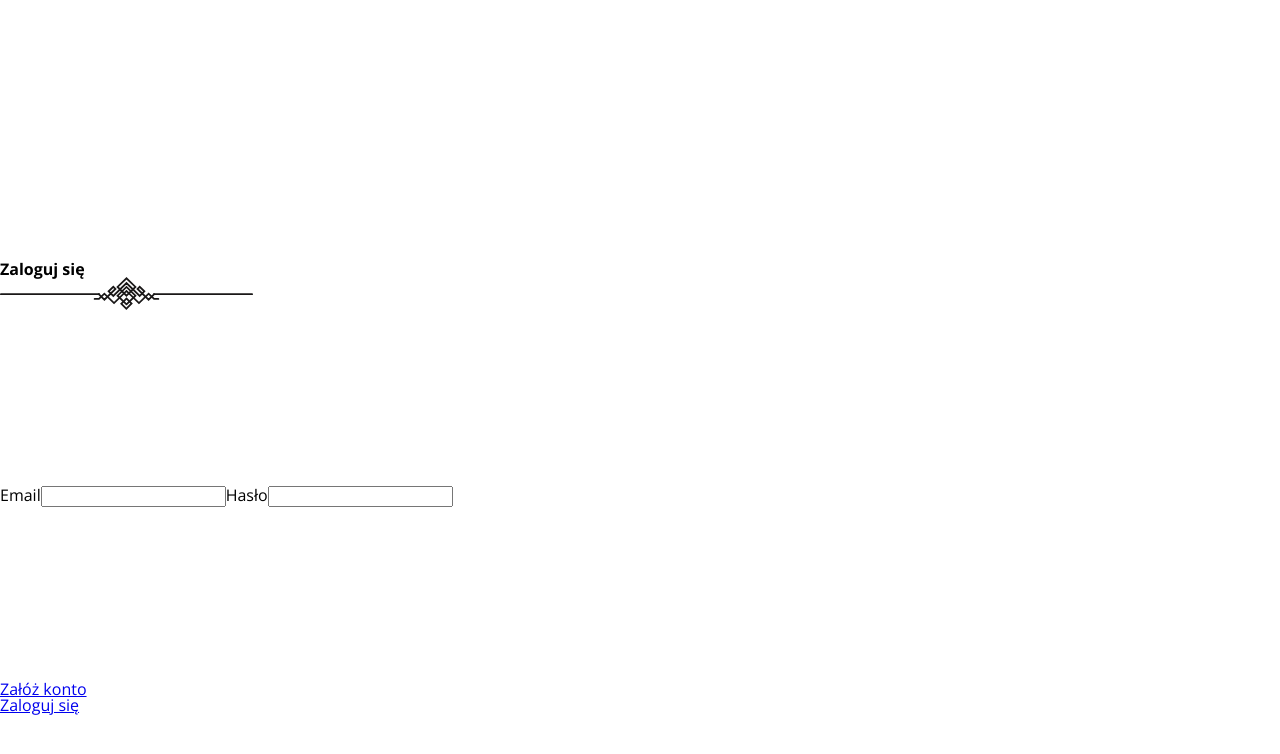
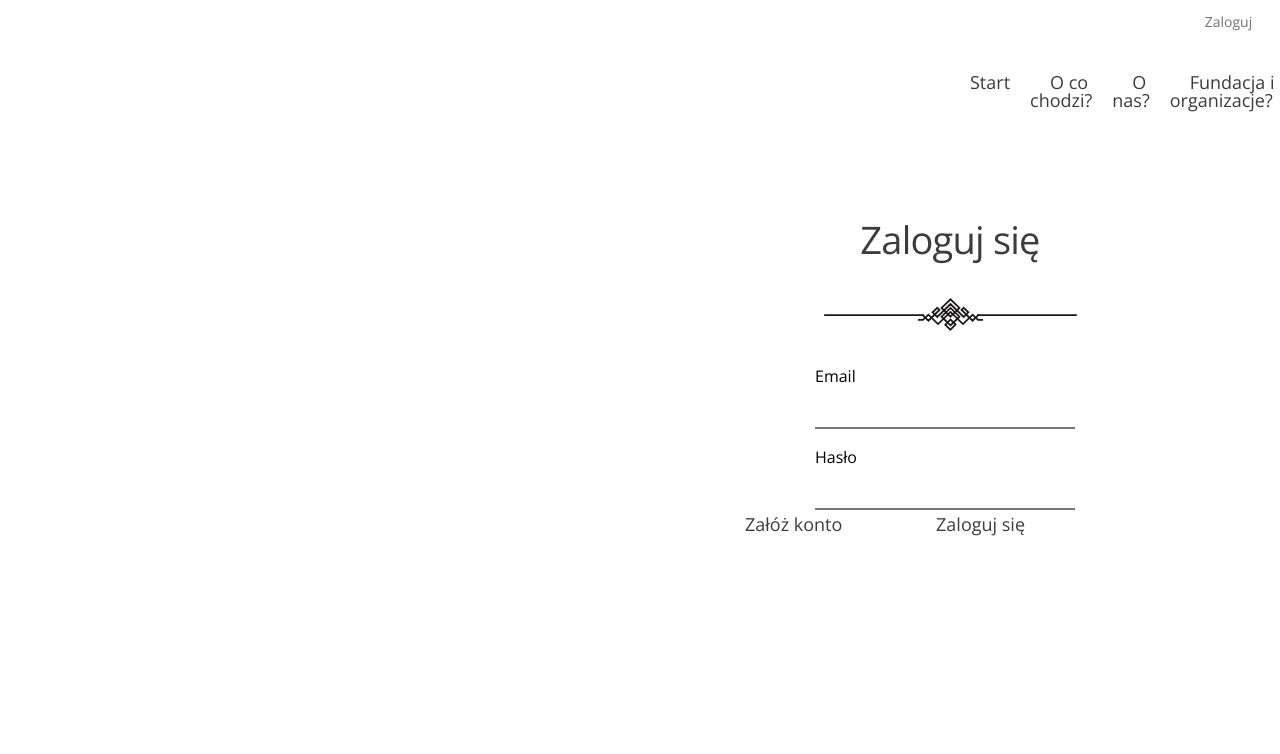
Before and after one commit to Duckjaniels/Giveaway_website, a React (Create React App) app: page /Login in a window 1280 px wide. Shown: the top 754 px of the page. Built offline with nearby package versions, Linux system fonts and the light colour scheme.

Commit message:
Login section styling finished

```diff
--- a/src/components/Login.js
+++ b/src/components/Login.js
@@ -12,7 +12,7 @@ const {handleChange, values, handleSubmit, errors,} = useForm(validate);
 
 return(
     <div className="login_section" title="section6" id="section6">
-        <div className="header_navbar">
+        <div className="login_navbar">
             <Navbar/>
         </div>
         <div className="login_title"><h1>Zaloguj się</h1>
--- a/src/scss/Login.scss
+++ b/src/scss/Login.scss
@@ -3,7 +3,73 @@
 .login_section {
   display: flex;
   flex-direction: column;
-  justify-content: space-around;
   width: 1900px;
   height: 100vh;
+  justify-content: space-evenly;
+  align-items: center;
 }
+.login-navbar{
+  display: flex;
+  width: 100%;
+}
+.header_user-panel {
+  position: absolute;
+  margin-top: -130px;
+}
+.login_title h1{
+    text-align: center;
+    font-size: 38px;
+    color: var(--color-gray);
+    margin-bottom: 40px;
+    font-weight: normal;
+    letter-spacing: -0.76px;
+    margin-top: -50px;
+}
+label {
+  display: flex;
+  flex-direction: column;
+  margin-bottom: 20px;
+}
+input{
+  border-top: none;
+  border-left: none;
+  border-right: none;
+
+}
+.login_form-info {
+  display: flex;
+  margin-top: -100px;
+  justify-content: flex-start;
+  flex-direction: column;
+
+  .input-100{
+    margin-top: 20px;
+    margin-right: 10px;
+    width: 256px;
+    font-size: 18px;
+
+  }
+  label p{
+    color:red;
+    margin-top: 10px;
+  }
+}
+.login_user-panel ul{
+  position: absolute;
+  display: flex;
+  flex-direction: row;
+  width: 25%;
+  left:725px;
+  justify-content: space-between;
+  margin-top: -150px;
+  a{
+    font-size: 18px;
+    color: var(--color-gray);
+    padding: 9px 20px;
+    text-decoration: none;
+  }
+  a:hover{
+    border: 0.75px solid #3C3C3C;
+    cursor: pointer;
+  }
+}
```
